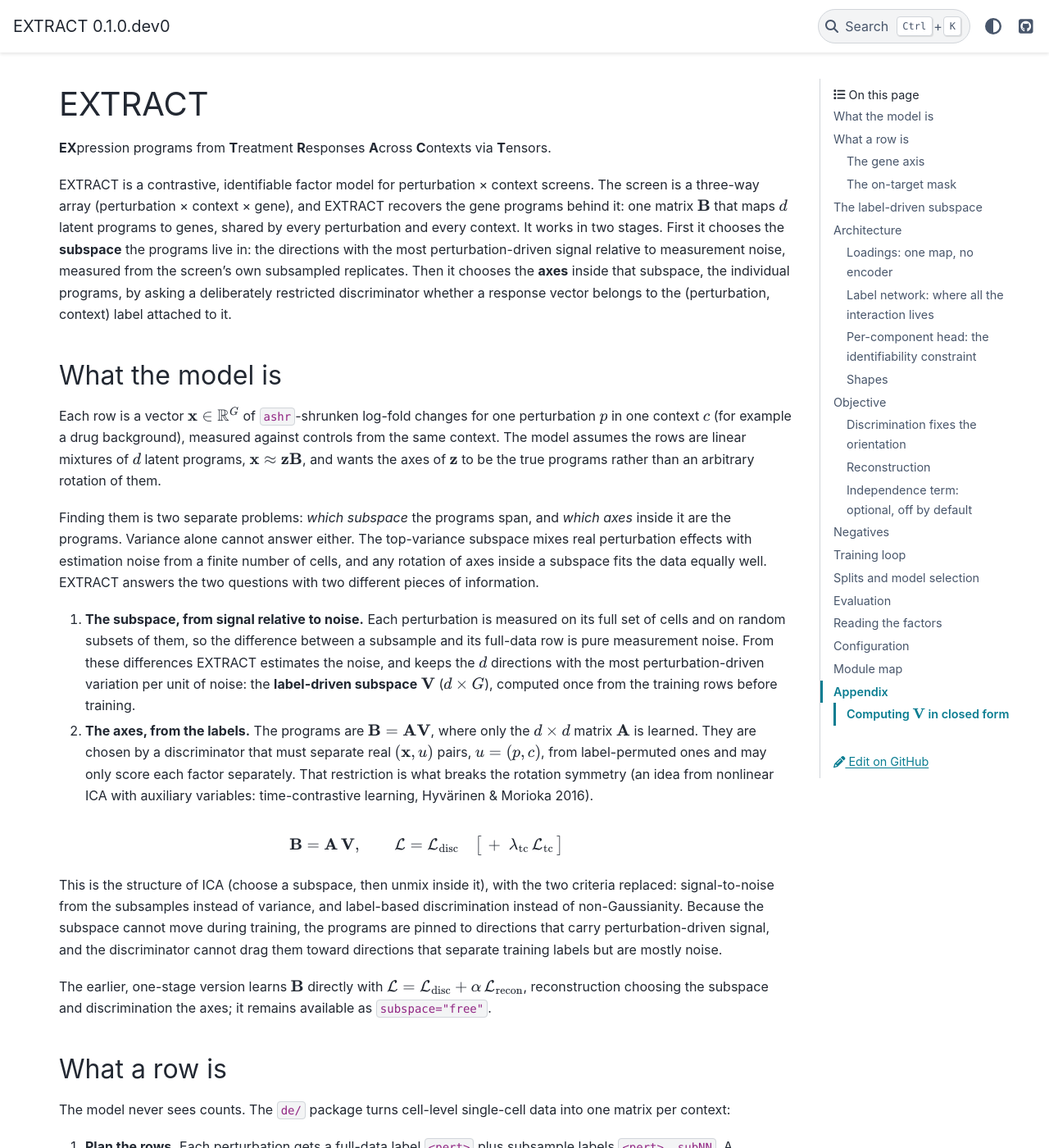
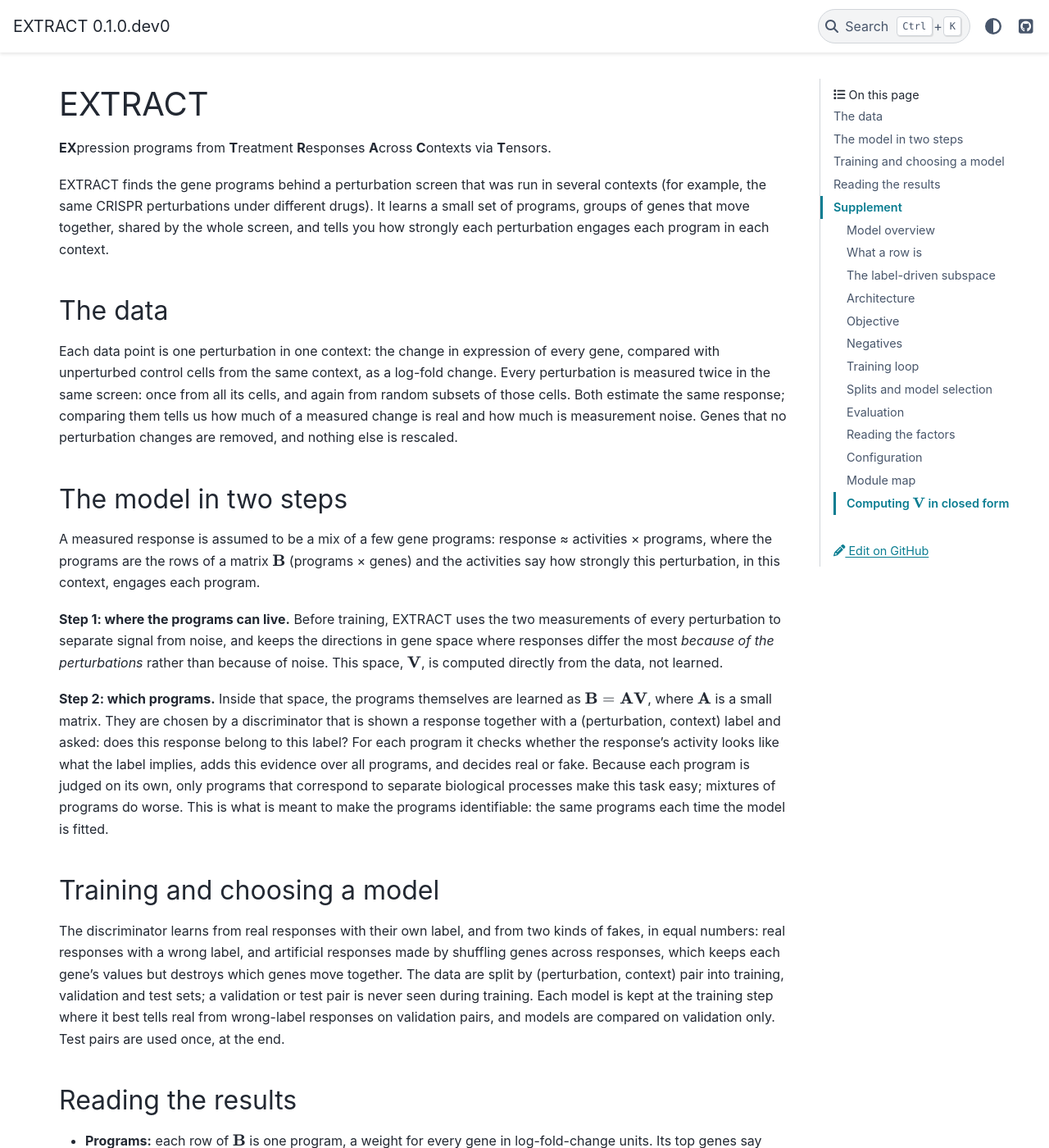
Before and after one commit to EraslanBas/EXTRACT, a Sphinx documentation site: the page built from docs/source/index.md, in a window 1280 px wide and 1400 px high. Shown: the whole window at 82% size. Built offline with Sphinx 7.4.7 and the PyData theme 0.15.4, drawn with Linux system fonts in a browser that asks for light colours; some of the changed text lies outside the part shown.

Commit message:
Docs: short plain-language main text; technical detail moved to a Supplement
Co-Authored-By: Claude Opus 5.5 <noreply@anthropic.com>

````diff
--- a/docs/source/index.md
+++ b/docs/source/index.md
@@ -3,18 +3,75 @@
 **EX**pression programs from **T**reatment **R**esponses **A**cross **C**ontexts
 via **T**ensors.
 
-EXTRACT is a contrastive, identifiable factor model for perturbation × context
-screens. The screen is a three-way array (perturbation × context × gene), and
-EXTRACT recovers the gene programs behind it: one matrix $\mathbf B$ that maps
-$d$ latent programs to genes, shared by every perturbation and every context.
-It works in two stages. First it chooses the **subspace** the programs live in:
-the directions with the most perturbation-driven signal relative to measurement
-noise, measured from the screen's own subsampled replicates. Then it chooses the
-**axes** inside that subspace, the individual programs, by asking a deliberately
-restricted discriminator whether a response vector belongs to the
-(perturbation, context) label attached to it.
+EXTRACT finds the gene programs behind a perturbation screen that was run in
+several contexts (for example, the same CRISPR perturbations under different
+drugs). It learns a small set of programs, groups of genes that move together,
+shared by the whole screen, and tells you how strongly each perturbation
+engages each program in each context.
 
-## What the model is
+## The data
+
+Each data point is one perturbation in one context: the change in expression of
+every gene, compared with unperturbed control cells from the same context, as a
+log-fold change. Every perturbation is measured twice in the same screen: once
+from all its cells, and again from random subsets of those cells. Both
+estimate the same response; comparing them tells us how much of a measured
+change is real and how much is measurement noise. Genes that no perturbation
+changes are removed, and nothing else is rescaled.
+
+## The model in two steps
+
+A measured response is assumed to be a mix of a few gene programs:
+response ≈ activities × programs, where the programs are the rows of a matrix
+$\mathbf B$ (programs × genes) and the activities say how strongly this
+perturbation, in this context, engages each program.
+
+**Step 1: where the programs can live.** Before training, EXTRACT uses the
+two measurements of every perturbation to separate signal from noise, and keeps
+the directions in gene space where responses differ the most *because of the
+perturbations* rather than because of noise. This space, $\mathbf V$, is
+computed directly from the data, not learned.
+
+**Step 2: which programs.** Inside that space, the programs themselves are
+learned as $\mathbf B = \mathbf A\mathbf V$, where $\mathbf A$ is a small matrix.
+They are chosen by a discriminator that is shown a response together with a
+(perturbation, context) label and asked: does this response belong to this
+label? For each program it checks whether the response's activity looks like
+what the label implies, adds this evidence over all programs, and decides real
+or fake. Because each program is judged on its own, only programs that
+correspond to separate biological processes make this task easy; mixtures of
+programs do worse. This is what is meant to make the programs identifiable: the
+same programs each time the model is fitted.
+
+## Training and choosing a model
+
+The discriminator learns from real responses with their own label, and from
+two kinds of fakes, in equal numbers: real responses with a wrong label, and
+artificial responses made by shuffling genes across responses, which keeps each
+gene's values but destroys which genes move together. The data are split by
+(perturbation, context) pair into training, validation and test sets; a
+validation or test pair is never seen during training. Each model is kept at the
+training step where it best tells real from wrong-label responses on
+validation pairs, and models are compared on validation only. Test pairs are
+used once, at the end.
+
+## Reading the results
+
+- **Programs:** each row of $\mathbf B$ is one program, a weight for every gene
+  in log-fold-change units. Its top genes say what the program is.
+- **Activities:** for each perturbation in each context, how far each program
+  moves: up, down, or not at all.
+- **Effects:** activities split into what a perturbation does everywhere, what a
+  context does on its own, and the **interaction**: where a perturbation's effect
+  on a program depends on the context.
+
+The [Supplement](#supplement) gives the full method: the data processing, how
+$\mathbf V$ is computed, the architecture and objective, negative sampling,
+training, evaluation, configuration and the code layout.
+
+## Supplement
+
+### Model overview
 
 Each row is a vector $\mathbf x \in \mathbb R^G$ of `ashr`-shrunken log-fold
 changes for one perturbation $p$ in one context $c$ (for example a drug
@@ -61,7 +118,7 @@ $\mathcal L = \mathcal L_{\text{disc}} + \alpha\,\mathcal L_{\text{recon}}$,
 reconstruction choosing the subspace and discrimination the axes; it remains
 available as `subspace="free"`.
 
-## What a row is
+### What a row is
 
 The model never sees counts. The `de/` package turns cell-level single-cell
 data into one matrix per context:
@@ -89,7 +146,7 @@ Two row-level facts are carried into training. The **stratum** $s$ (0 for the
 full-data row, $k+1$ for `__sub{k}`) is the row's precision tier. The **cell
 count** $n$ drives the reconstruction weight.
 
-### The gene axis
+#### The gene axis
 
 No centring or per-gene scaling is applied anywhere. `ashr` has already put
 every entry on a common logFC scale; dividing by per-gene standard deviation
@@ -100,7 +157,7 @@ change) in more than 150 (perturbation, context) pairs, counted on the
 full-data rows of the training pairs only. The same list is used for every
 partition and every fit.
 
-### The on-target mask
+#### The on-target mask
 
 Knocking down gene X drops X's own transcript by roughly its control mean.
 These entries sit 40 to 50 standard errors from zero and carry a median 25% of
@@ -110,7 +167,7 @@ controls or unmatched names), and that column is excluded from the projection,
 the reconstruction error and the span residual alike. A compound screen simply
 has no masked entry.
 
-## The label-driven subspace
+### The label-driven subspace
 
 $\mathbf V$ is the space the programs are allowed to live in. It is computed
 once, before training, from the measured rows of the training pairs. The aim is
@@ -165,13 +222,13 @@ variation is mostly perturbation-driven.
 | ICA | PCA's directions, then the most independent axes inside them | no |
 | $\mathbf V$ | perturbation-driven variation relative to measured noise | yes |
 
-The full derivation of $\mathbf V$ is given in the [Appendix](#appendix).
+The full derivation of $\mathbf V$ is given below.
 
 $\mathbf V$ fixes only the space. Which programs sit inside it is decided during
 training, by the labels (next section). `fit()` computes $\mathbf V$
 automatically (`extract.data.noise`); a precomputed basis can also be passed in.
 
-## Architecture
+### Architecture
 
 There are three learned parts and no encoder: the loadings $\mathbf B$, a
 label network, and a per-component head (`extract.train.Extract`).
@@ -238,7 +295,7 @@ label network, and a per-component head (`extract.train.Extract`).
 <p class="ex-caption">One forward pass. Blue marks B and the two maps derived from it; red marks the loss terms. The label u reaches the score only through λ, which multiplies per-factor statistics before the sum.</p>
 ```
 
-### Loadings: one map, no encoder
+#### Loadings: one map, no encoder
 
 $\mathbf B$ is a single parameter of shape $d \times G$. Factor activations are
 not predicted by a network; they are the least-squares coordinates of
@@ -275,7 +332,7 @@ since $\mathbf x$ is already a difference from controls. The squared error
 skips the masked entry and is divided by the number of retained genes, so its
 scale does not depend on $G$.
 
-### Label network: where all the interaction lives
+#### Label network: where all the interaction lives
 
 The label network maps $(p, c)$ to coefficients
 $\boldsymbol\lambda \in \mathbb R^{d \times J}$. It concatenates a perturbation
@@ -292,7 +349,7 @@ perturbation and context were both seen but never together, be scored at all.
 The network itself is unconstrained: the identifiability restriction applies
 only to how $\boldsymbol\lambda$ meets $\mathbf z$.
 
-### Per-component head: the identifiability constraint
+#### Per-component head: the identifiability constraint
 
 $$
 s(\mathbf x, u) \;=\; \sum_{k=1}^{d}\sum_{j=1}^{J} \lambda_{kj}(u)\, q_j(z_k) \;+\; b,
@@ -326,7 +383,7 @@ of rows within a pair is subsampling noise, which the stratified negatives
 deliberately hide from the discriminator. The theorem therefore does not
 transfer exactly, and only the structural argument above is claimed.
 
-### Shapes
+#### Shapes
 
 | Tensor | Shape | Where | Note |
 |---|---|---|---|
@@ -340,9 +397,9 @@ transfer exactly, and only the structural argument above is claimed.
 | `λ` | [batch, d, J] | label network | label-dependent coefficients |
 | `s` | [batch] | head | real/fake logit |
 
-## Objective
+### Objective
 
-### Discrimination fixes the orientation
+#### Discrimination fixes the orientation
 
 $$
 \mathcal L_{\text{disc}} = \mathrm{BCE}\big(s(\mathbf x, u), 1\big) + \mathrm{BCE}\big(s(\mathbf x^{-}, u^{-}), 0\big)
@@ -353,7 +410,7 @@ observed vector and swaps the label; whole rows move as units, so the marginal
 law of $\mathbf x$ is preserved exactly and the only way to win is to model how
 $\mathbf x$ depends on $u$.
 
-### Reconstruction
+#### Reconstruction
 
 With $\mathbf B = \mathbf A\mathbf V$ the span cannot move, and the projection onto a
 span does not depend on the axes chosen inside it, so every reconstruction
@@ -402,14 +459,14 @@ interact. Too low and $\mathcal L_{\text{disc}}$ picks tiny-variance directions
 that separate contexts but carry no gene program; too high and the model
 collapses towards PCA and stops responding to the label.
 
-### Independence term: optional, off by default
+#### Independence term: optional, off by default
 
 A total-correlation penalty (FactorVAE style: an MLP learns to separate
 $\mathbf z$ from a coordinate-wise batch shuffle) is available. Independence is
 not identifiability: Darmois' construction gives independent components that are
 still mixtures, so this term cannot do the head's job.
 
-## Negatives
+### Negatives
 
 Naive label permutation is solved by precision rather than biology: the noise
 scale of $\mathbf x$ encodes $n$, and $n$ is tied to perturbation identity. The
@@ -441,7 +498,7 @@ With one context only the first strategy exists, and it suffices.
   Synthetic rows are loaded at half the number of measured rows, so they make up
   half the negatives.
 
-## Training loop
+### Training loop
 
 `fit()` takes the rows, their integer-encoded perturbation and context, stratum,
 cell count, on-target column, an `is_real` flag and train/validation masks.
@@ -469,7 +526,7 @@ recorded per epoch. $\mathbf B$ can be snapshotted at every evaluation. With onl
 $\mathbf A$ and the label network learning, validation accuracy typically peaks
 within the first few dozen epochs.
 
-## Splits and model selection
+### Splits and model selection
 
 **Three partitions, split by pair.** All rows of a (perturbation, context) pair,
 full-data and subsamples, share cells, so they always move together.
@@ -509,7 +566,7 @@ not differences.
 **The test read.** The chosen configuration's test metrics are read once, and
 the read is logged.
 
-## Evaluation
+### Evaluation
 
 | Metric | Tests |
 |---|---|
@@ -525,7 +582,7 @@ global $\mathbf B$ allows non-additive interactions, but only as re-weightings
 of the same $d$ programs. With a few contexts and thousands of perturbations,
 contexts are the scarce resource for deciding which programs exist.
 
-## Reading the factors
+### Reading the factors
 
 **Loadings.** Row $\mathbf B_k$ is program $k$, already in logFC units; no
 back-transform is needed.
@@ -553,7 +610,7 @@ or when nothing engages it.
 comparing them with the global $\mathbf B$ tests the single-$\mathbf B$
 assumption directly.
 
-## Configuration
+### Configuration
 
 Defaults of `TrainConfig`:
 
@@ -577,7 +634,7 @@ Defaults of `TrainConfig`:
 | `unconstrained_head` | False | ablation: removes identifiability |
 | `no_mask` | False | ablation: knockdown claims a factor |
 
-## Module map
+### Module map
 
 | Path | Contents |
 |---|---|
@@ -590,8 +647,6 @@ Defaults of `TrainConfig`:
 | `extract/evaluation/` | held-out reconstruction (the same function for EXTRACT and every baseline), span residual, cross-seed stability |
 | `baselines/` | PCA, linear ICA, context joint diagonalisation; `scripts/baseline_ica.py` scores ICA on the same split |
 | `scripts/` | build the split, fit one model, run a sweep, summarise it, read test once |
-
-## Appendix
 
 ### Computing $\mathbf V$ in closed form
 
````
